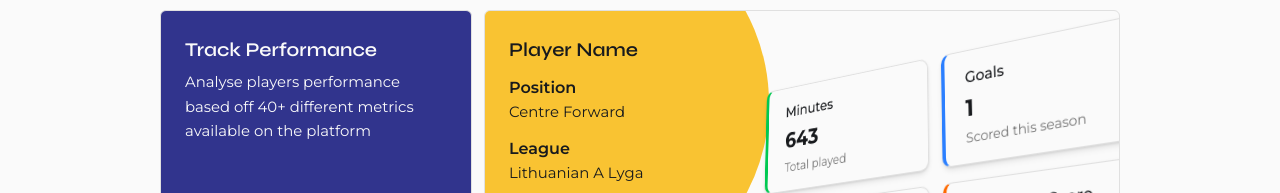
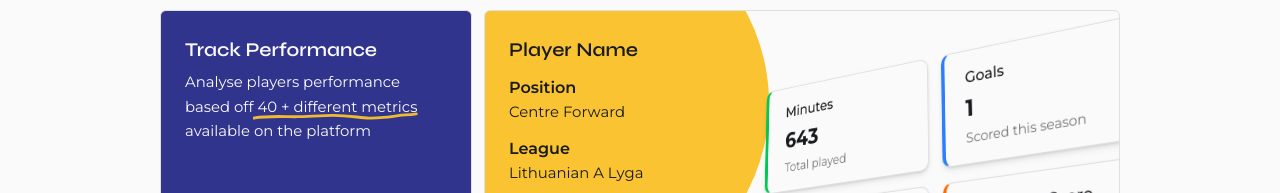
Before and after one commit to JorisJBackis/footy-labs-landing, a Next.js app: page /product in a window 1280 px wide. Shown: the part 303-496 px from the top of the page. Built offline with nearby package versions, Linux system fonts and the light colour scheme.

Commit message:
feat: underlines

```diff
--- a/src/components/home/bento/agents-bento.tsx
+++ b/src/components/home/bento/agents-bento.tsx
@@ -7,6 +7,7 @@ import {players} from "@/components/home/bento/players-data";
 import {RotationCards} from "@/components/home/bento/rotation-cards";
 import {agentsBentoData, clubsBentoData} from "@/lib/bento";
 import {cn} from "@/lib/utils";
+import {Icons} from "@/components/icons";
 
 export function AgentsBento() {
   return (
@@ -14,7 +15,10 @@ export function AgentsBento() {
         <div className="flex flex-col bg-yellow-light overflow-hidden">
           <div className="basis-2/5 flex flex-col gap-(--space-sm) sm:gap-(--space-sm)">
             <h6>Scout smart</h6>
-            <p className="text-accent-foreground">Identify top talent across your network with real-time player insights
+            <p className="text-accent-foreground"><span className="relative">
+              <Icons.highlight className="w-full absolute -bottom-2 left-0 text-background" strokeWidth={8}/>
+              {`Identify top talent`}
+              </span> across your network with real-time player insights
               and AI-powered recruitment opportunities.</p>
 
 
@@ -59,7 +63,10 @@ export function AgentsBento() {
         <div className="flex flex-col gap-(--space-md) relative overflow-hidden">
                       <span className="hidden sm:block absolute -left-25 -top-25 3xl:-top-40 3xl:-left-40
             bg-yellow-light size-48 3xl:size-96 blur-[200px] z-0"></span>
-          <h6 className="z-10">Find matching club needs for your players</h6>
+          <h6 className="z-10">Manage <span className="relative">
+              <Icons.highlight className="w-full absolute -bottom-2 left-0 text-background" strokeWidth={24}/>
+            {` clubs `}
+              </span> you work with</h6>
           <div className="z-10 flex 3xl:flex-row 3xl:flex-wrap flex-col gap-(--space-sm) justify-between h-full">
             <TeamInfoCard></TeamInfoCard>
             <TeamInfoCard></TeamInfoCard>
--- a/src/components/home/bento/clubs-bento.tsx
+++ b/src/components/home/bento/clubs-bento.tsx
@@ -9,6 +9,7 @@ import {cn} from "@/lib/utils";
 import {playersBentoData} from "@/components/home/bento/players-bento";
 import {RotationCards} from "@/components/home/bento/rotation-cards";
 import {clubsBentoData} from "@/lib/bento";
+import {Icons} from "@/components/icons";
 
 const stats = [
   {label: "Pass Accuracy", yourTeam: 85, opponent: 80},
@@ -25,8 +26,14 @@ export function ClubsBento({bentoUniqueId}: { bentoUniqueId: string }) {
         <div className="flex flex-col bg-primary-dark overflow-hidden  ">
           <div className="basis-2/5 flex flex-col gap-1.5 sm:gap-1.5">
             <h6 className="text-primary-foreground">Track Performance</h6>
-            <p className="text-primary-foreground">Analyse players performance based off 40+ different metrics available
-              on the platform</p>
+            <p className="text-primary-foreground">Analyse players performance based off
+              <span className="relative">
+              <Icons.highlight className="w-full absolute -bottom-2 left-0 text-yellow-mid"/>
+                {` 40 + different metrics `}
+              </span>
+              available
+              on the platform
+            </p>
           </div>
           <div className="relative flex-grow ">
             <BentoBadges badges={["Goals per 90",
@@ -51,7 +58,11 @@ export function ClubsBento({bentoUniqueId}: { bentoUniqueId: string }) {
           <div className="flex">
             <span className="hidden sm:block absolute -left-25 -top-25 3xl:-top-40 3xl:-left-40
             bg-primary size-48 3xl:size-96 blur-[200px] z-0"></span>
-            <h3 className="hidden 3xl:block text-white opacity-75">As easy as clicking a button</h3>
+
+            <h3 className="hidden 3xl:block text-white opacity-75">As easy as clicking a <span className="relative">
+              <Icons.highlight className="w-full absolute -bottom-2 left-0 text-primary" strokeWidth={16}/>
+              {` button`}
+              </span></h3>
             <PlayerRadarBento player={players[playerIndex]}/>
           </div>
           <div className="flex flex-wrap lg:flex-nowrap gap-(--space-sm) px-(--space-md) py-(--space-md) lg:py-0">
--- a/src/components/home/bento/players-bento.tsx
+++ b/src/components/home/bento/players-bento.tsx
@@ -18,7 +18,11 @@ export function PlayersBento() {
           <div className="basis-2/5 flex flex-col gap-1.5 sm:gap-1.5">
             <h6>Get discovered</h6>
             <p className="text-accent-foreground">
-              Track your performance with personalised stats and visuals and find new opportunities</p>
+              <span className="relative">
+              <Icons.highlight className="w-full absolute -bottom-2 left-0 text-primary-light" strokeWidth={8}/>
+                {`Track your performance `}
+              </span>
+               with personalised stats and visuals and find new opportunities</p>
 
 
           </div>
@@ -62,7 +66,10 @@ export function PlayersBento() {
         <div className="basis-1/2 flex flex-col gap-(--space-sm) relative overflow-hidden">
   <span className="hidden sm:block absolute -left-25 -top-25 3xl:-top-40 3xl:-left-40
             bg-gray-dark size-48 3xl:size-96 blur-[200px] z-0"></span>
-          <h6 className="z-10">Analyze your performance</h6>
+          <h6 className="z-10">Analyze your           <span className="relative">
+              <Icons.highlight className="w-full absolute -bottom-2 left-0 text-primary-light" strokeWidth={16}/>
+            {`performance `}
+              </span></h6>
           {/*<p>Track your progress with AI-powered insights and data-driven metrics</p>*/}
           <div className="z-10 grid grid-cols-2 grid-rows-2 gap-(--space-sm) h-full">
             {
--- a/src/components/icons.tsx
+++ b/src/components/icons.tsx
@@ -153,5 +153,23 @@ export const Icons = {
             fill="currentColor"
         />
       </svg>
-  )
+  ),
+  highlight: (props: IconProps,) => (
+      <svg
+          width={461}
+          height={16}
+          viewBox="0 0 461 16"
+          fill="none"
+          xmlns="http://www.w3.org/2000/svg"
+          strokeWidth={8}
+          {...props}
+      >
+        <path
+            d="M2 13.8733C46.0229 6.3533 92.6488 10.5951 124.635 9.91552C152.842 9.3163 196.295 6.57755 224.795 6.3533C263.847 6.04604 298.222 12.5216 325.883 13.8739C344.979 14.8074 389.064 10.37 407.64 6.80822C426.216 3.24643 433.844 6.80821 459 2"
+            stroke="currentColor"
+            // strokeWidth={4}
+            strokeLinecap="round"
+        />
+      </svg>
+  ),
 }
```
Lines whose indentation alone changed are shown as unchanged.
